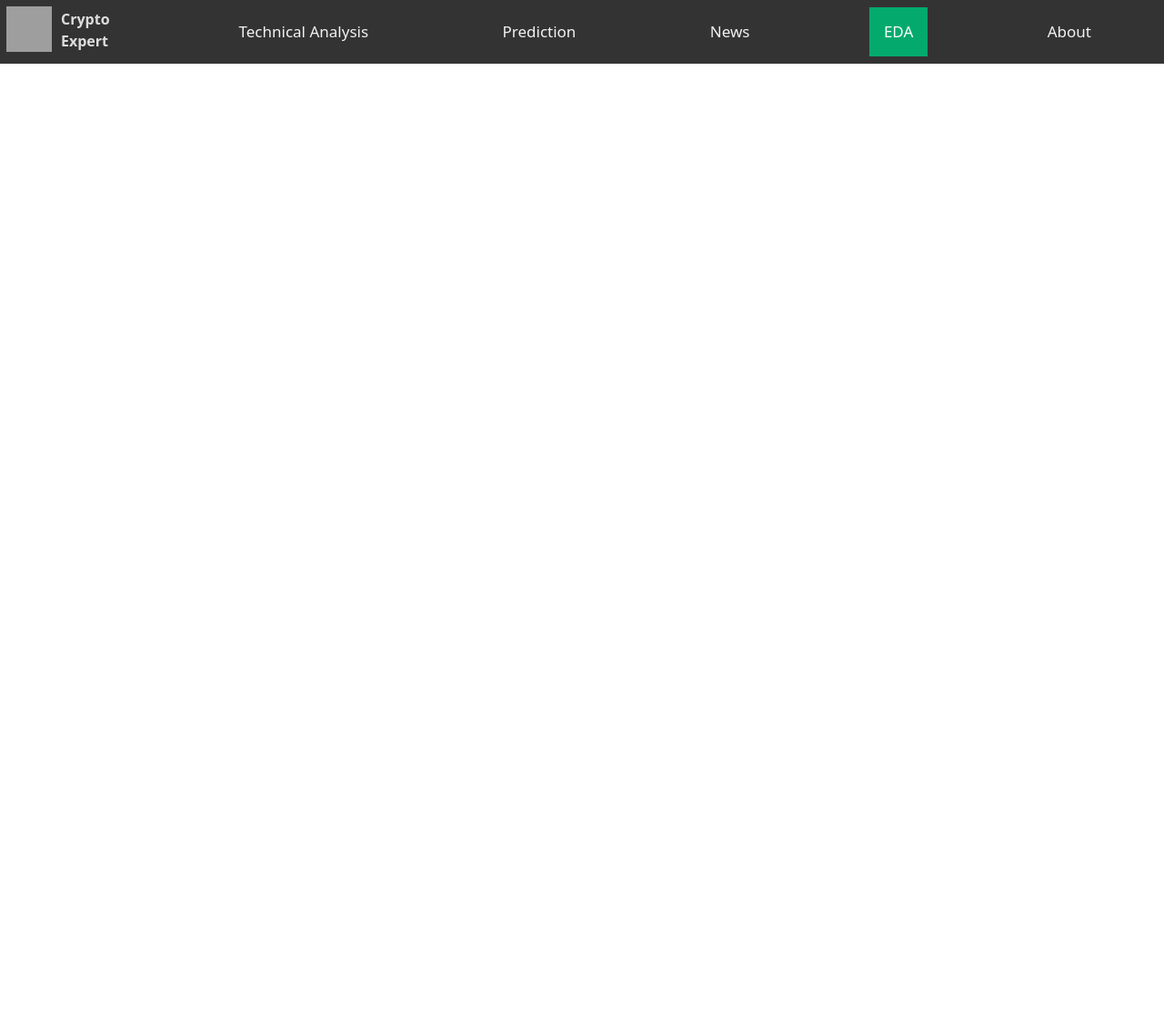
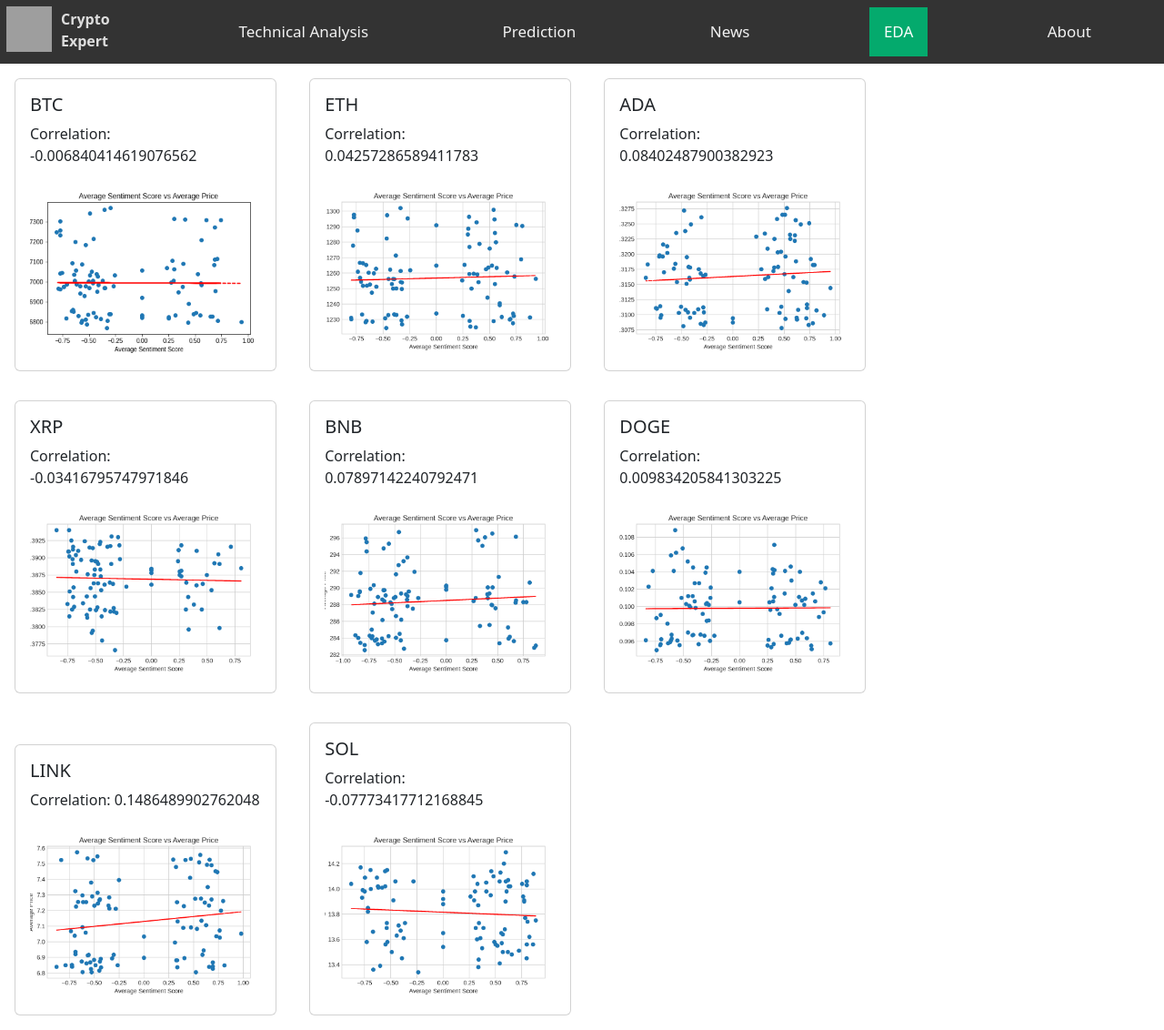
Before and after one commit to KrisesMaskey/Crypto_Expert, a Flask app: page /eda in a window 1280 px wide. Shown: the whole page at 91% size. Before the commit the page ends 800 px from the top, so only its background shows below. Run offline with Flask 2, Linux system fonts and the light colour scheme; grey boxes are pictures that could not be loaded.

Commit message:
Final Commit

```diff
--- a/app.py
+++ b/app.py
@@ -1,4 +1,4 @@
-from flask import Flask, render_template, jsonify, request
+from flask import Flask, render_template, jsonify, request, json
 import cryptocompare
 import pandas as pd
 from datetime import datetime, timedelta
@@ -9,102 +9,117 @@ import numpy as np
 from sklearn.preprocessing import MinMaxScaler
 from tensorflow.python.keras.backend import shape
 from keras.models import load_model
+import matplotlib.pyplot as plt
+import csv
+# Which packages are required for io, urllib, and base64?
+import io
+import urllib, base64
 
 
 app = Flask(__name__)
 
-filemap = {'btc': 'BTC.h5', 'eth':'ETH.h5', 'ada':'ADA.h5', 'xrp':'XRP.h5', 'avax':'AVAX.h5', 'bnb':'BNB.h5', 'dai':'DAI.h5', 'doge':'DOGE.h5', 'dot':'DOT.h5', 'link':'LINK.h5', 'matic':'MATIC.h5', 'shib':'SHIB.h5', 'uni':'UNI.h5', 'sol':'SOL.h5'}
+filemap = {'btc': 'BTC.h5', 'eth': 'ETH.h5', 'ada': 'ADA.h5', 'xrp': 'XRP.h5', 'avax': 'AVAX.h5', 'bnb': 'BNB.h5', 'dai': 'DAI.h5',
+           'doge': 'DOGE.h5', 'dot': 'DOT.h5', 'link': 'LINK.h5', 'matic': 'MATIC.h5', 'shib': 'SHIB.h5', 'uni': 'UNI.h5', 'sol': 'SOL.h5'}
 newsapi = NewsApiClient(api_key='23c0dbae53ec48478d732c848adbc160')
-sc=MinMaxScaler()
+sc = MinMaxScaler()
+
 
 def editDF(test_df):
-  test_df.sort_values(by = 'time', ascending = True, inplace = True)
-  test_df.drop(['conversionType', 'conversionSymbol', 'volumefrom'], axis=1, inplace=True)
-  test_df.reset_index(drop = True, inplace = True)
-  test_df.columns = ['Date','High','Low','Open', 'Volume', 'Close']
-  #test_df.set_index('Date', inplace = True)
-  test_df.Date = pd.to_datetime(test_df.Date, unit = 's')
+    test_df.sort_values(by='time', ascending=True, inplace=True)
+    test_df.drop(['conversionType', 'conversionSymbol',
+                 'volumefrom'], axis=1, inplace=True)
+    test_df.reset_index(drop=True, inplace=True)
+    test_df.columns = ['Date', 'High', 'Low', 'Open', 'Volume', 'Close']
+    #test_df.set_index('Date', inplace = True)
+    test_df.Date = pd.to_datetime(test_df.Date, unit='s')
+
 
 def analyzeText(text=None, url=None):
-  '''
-  This function gets as input either a piece of text or a URL
-  and then contacts the IBM Watson NLU API to perform sentiment
-  and emotion analysis on the text/url.
-  '''
-  #My Credential for Watson Natural Language Processing API
-  IBM_SERVER_URL = 'https://api.us-south.natural-language-understanding.watson.cloud.ibm.com/instances/55c5be0c-2c4c-494d-b203-f8ea3154a608'
-  IBM_API_KEY = '9txKuixO_PkpR-bAKb-3DWLucTFxdE7l12LGhqLTtweg'
+    '''
+    This function gets as input either a piece of text or a URL
+    and then contacts the IBM Watson NLU API to perform sentiment
+    and emotion analysis on the text/url.
+    '''
+    # My Credential for Watson Natural Language Processing API
+    IBM_SERVER_URL = 'https://api.us-south.natural-language-understanding.watson.cloud.ibm.com/instances/55c5be0c-2c4c-494d-b203-f8ea3154a608'
+    IBM_API_KEY = '9txKuixO_PkpR-bAKb-3DWLucTFxdE7l12LGhqLTtweg'
 
-  endpoint = f"{IBM_SERVER_URL}/v1/analyze"
-  username = "apikey"
-  password = IBM_API_KEY
+    endpoint = f"{IBM_SERVER_URL}/v1/analyze"
+    username = "apikey"
+    password = IBM_API_KEY
 
-  parameters = {
-      'features': 'sentiment',
-      'version' : '2022-04-07',
-      'text': text,
-      'language' : 'en',
-      'url' : url # this is an alternative to sending the text
-  }
+    parameters = {
+        'features': 'sentiment',
+        'version': '2022-04-07',
+        'text': text,
+        'language': 'en',
+        'url': url  # this is an alternative to sending the text
+    }
 
-  resp = requests.get(endpoint, params=parameters, auth=(username, password))
+    resp = requests.get(endpoint, params=parameters, auth=(username, password))
 
-  error_check = resp.json()
+    error_check = resp.json()
 
-  if 'error' in error_check:
-    return None
-  else:
-    return resp.json()
+    if 'error' in error_check:
+        return None
+    else:
+        return resp.json()
+
 
 @app.route('/')
 def index():
     return render_template('index.html')
 
+
 @app.route('/prediction')
 def pred():
     return render_template('prediction.html')
+
 
 @app.route('/news')
 def news():
     return render_template('news.html')
 
+
 @app.route('/eda')
 def eda():
-    return render_template('eda.html')
+    with open('./static/eda.json') as test_file:
+      data = json.load(test_file)
+      print(data)
+      return render_template('eda.html', coin_data=data)
+
 
 @app.route('/about')
 def about():
     return render_template('about.html')
 
 
-
 @app.route('/getnews')
 def getnews():
     param = (request.args.get('query'))
 
-    req_headlines = newsapi.get_everything(q = param,
-        language='en',
-        page_size=10)
+    req_headlines = newsapi.get_everything(q=param,
+                                           language='en',
+                                           page_size=10)
 
     arr = req_headlines['articles']
     sentiment_score = []
 
     for item in arr:
-        score = analyzeText(url = item['url'])
+        score = analyzeText(url=item['url'])
         sentiment_score.append(score)
 
-    return jsonify({'news_article':req_headlines, 'score':sentiment_score})
+    return jsonify({'news_article': req_headlines, 'score': sentiment_score})
+
 
 @app.route('/getdata')
 def getdata():
-    #Receive Params
+    # Receive Params
 
     param = (request.args.get('coin_name')).upper()
 
-    if((cryptocompare.get_price(param)) is None):
-        return(jsonify({'data': 'Error'}))
-
-
+    if ((cryptocompare.get_price(param)) is None):
+        return (jsonify({'data': 'Error'}))
 
     current_date = time.mktime((datetime.now()).timetuple())
     dt = datetime.now()
@@ -112,7 +127,8 @@ def getdata():
     test_df = pd.DataFrame()
 
     while (dt > req_date):
-        temp = pd.DataFrame(cryptocompare.get_historical_price_hour(param, 'USD', limit=1644, exchange='CCCAGG', toTs=dt))
+        temp = pd.DataFrame(cryptocompare.get_historical_price_hour(
+            param, 'USD', limit=1644, exchange='CCCAGG', toTs=dt))
         test_df = test_df.append(temp)
         current_date = current_date - (3600*1644)
         dt = (datetime.fromtimestamp(current_date - (3600*1644)))
@@ -122,6 +138,7 @@ def getdata():
 
     return result
 
+
 @app.route('/getpred')
 def getpred():
     param = (request.args.get('coin_name'))
@@ -129,7 +146,8 @@ def getpred():
     dt = datetime.now()
     test_df = pd.DataFrame()
 
-    temp = pd.DataFrame(cryptocompare.get_historical_price_hour(param, 'USD', limit=72, exchange='CCCAGG', toTs=dt))
+    temp = pd.DataFrame(cryptocompare.get_historical_price_hour(
+        param, 'USD', limit=72, exchange='CCCAGG', toTs=dt))
     test_df = test_df.append(temp)
     editDF(test_df)
 
@@ -137,9 +155,9 @@ def getpred():
     FutureTimeSteps = 1
 
     last_datetime = test_df['Date'][test_df.index[-1]]
-    unix_datetime =  (time.mktime(last_datetime.timetuple()))
+    unix_datetime = (time.mktime(last_datetime.timetuple()))
 
-    close_data = test_df["Close"].values.reshape(-1,1)
+    close_data = test_df["Close"].values.reshape(-1, 1)
     mod_df = test_df[['Date', 'Close']]
 
     DataScaler = sc.fit(close_data)
@@ -150,20 +168,102 @@ def getpred():
     pred_date = 0
 
     while cnt != 6:
-        transformed_ten_prices = DataScaler.transform(np.array(last_ten_prices).reshape(-1,1))
-        transformed_ten_prices = transformed_ten_prices.reshape(1, TimeSteps, FutureTimeSteps)
+        transformed_ten_prices = DataScaler.transform(
+            np.array(last_ten_prices).reshape(-1, 1))
+        transformed_ten_prices = transformed_ten_prices.reshape(
+            1, TimeSteps, FutureTimeSteps)
         next_day_price = regressor.predict(transformed_ten_prices)
         next_day_price = DataScaler.inverse_transform(next_day_price)
         next_day_pred.append(next_day_price)
         cnt += 1
         last_ten_prices = last_ten_prices[1:]
         pred_date = unix_datetime + (3600*cnt)
-        mod_df.loc[len(mod_df.index)] = ([datetime.fromtimestamp(pred_date), next_day_price[0][0]])
+        mod_df.loc[len(mod_df.index)] = (
+            [datetime.fromtimestamp(pred_date), next_day_price[0][0]])
         last_ten_prices = np.insert(last_ten_prices, 11, next_day_price)
 
     result = mod_df.to_json(orient="split", index=False)
     return result
 
 
+@app.route('/geteda')
+def geteda():
+    # Find the correlation between the average news sentiment per hour over the past 96 hours and the price of the coin per hour over the past 24 hours
+    param = 'BTC'
+
+    #  Get the current time and the time 96 hours ago
+    current_date = time.mktime((datetime.now()).timetuple())
+    dt = datetime.now()
+    req_date = dt - timedelta(days=4)
+    test_df = pd.DataFrame()
+
+    #  Get the price data for the past 96 hours
+    while (dt > req_date):
+        temp = pd.DataFrame(cryptocompare.get_historical_price_hour(
+            param, 'USD', limit=96, exchange='CCCAGG', toTs=dt))
+        test_df = test_df.append(temp)
+        current_date = current_date - (3600*96)
+        dt = (datetime.fromtimestamp(current_date - (3600*96)))
+
+    #  Get the news data for the past 96 hours
+    req_headlines = newsapi.get_everything(q=param,
+                                           language='en',
+                                           page_size=97,
+                                           from_param=req_date,
+                                           to=dt)
+
+    #  Get the average sentiment score for each hour
+    arr = req_headlines['articles']
+    sentiment_score = []
+    for item in arr:
+        score = analyzeText(url=item['url'])
+        if score:
+            sentiment_score.append(score['sentiment']['document']['score'])
+        else:
+            sentiment_score.append(0.0)
+
+    #  Get the average sentiment score for each hour
+    sentiment_score = np.array(sentiment_score)
+    sentiment_score = sentiment_score.reshape(-1, 1)
+    sentiment_score = np.mean(sentiment_score, axis=1)
+    print(sentiment_score)
+
+    #  Get the average price for each hour
+    close_data = test_df["close"].values.reshape(-1, 1)
+    close_data = np.mean(close_data, axis=1)
+    print(close_data)
+
+    # Create a scatter plot of the average sentiment score and the average price
+    plt.scatter(sentiment_score, close_data)
+    plt.xlabel('Average Sentiment Score')
+    plt.ylabel('Average Price')
+    plt.title('Average Sentiment Score vs Average Price')
+    # Show trendline for the scatter plot
+    z = np.polyfit(sentiment_score, close_data, 1)
+    p = np.poly1d(z)
+    plt.plot(sentiment_score, p(sentiment_score), "r--")
+
+    # Increase plot resolution
+    plt.rcParams['figure.dpi'] = 300
+
+    # Make plot look nicer
+    plt.style.use('seaborn-whitegrid')
+
+    # Save the graph
+    plt.savefig('./static/images/eda.png')
+
+    #  Find the correlation between the average sentiment score and the average price
+    corr = np.corrcoef(sentiment_score, close_data)
+    corr = corr[0][1]
+
+    # Save correlation to a CSV file with name of coin, correlation, and graph name
+    with open('./static/eda.csv', 'a') as f:
+        writer = csv.writer(f)
+        writer.writerow([param, corr, 'eda.png'])
+
+
+
+
+
 if __name__ == "__main__":
     app.run(debug=True)
--- /dev/null
+++ b/static/eda.json
@@ -0,0 +1,42 @@
+[
+  {
+    "name": "BTC",
+    "corr": -0.006840414619076562,
+    "image": "eda.png"
+  },
+  {
+    "name": "ETH",
+    "corr": 0.04257286589411783,
+    "image": "eda.png"
+  },
+  {
+    "name": "ADA",
+    "corr": 0.08402487900382923,
+    "image": "eda.png"
+  },
+  {
+    "name": "XRP",
+    "corr": -0.03416795747971846,
+    "image": "eda-xrp.png"
+  },
+  {
+    "name": "BNB",
+    "corr": 0.07897142240792471,
+    "image": "eda-bnb.png"
+  },
+  {
+    "name": "DOGE",
+    "corr": 0.009834205841303225,
+    "image": "eda-doge.png"
+  },
+  {
+    "name": "LINK",
+    "corr": 0.1486489902762048,
+    "image": "eda-link.png"
+  },
+  {
+    "name": "SOL",
+    "corr": -0.07773417712168845,
+    "image": "eda-sol.png"
+  }
+]
--- a/templates/eda.html
+++ b/templates/eda.html
@@ -24,5 +24,28 @@
             <a href="about">About</a>
         </div>
     </div>
+    {% for coin in coin_data %}
+        <div class="card">
+            <div class="card-body">
+                <h5 class="card-title">{{ coin.name }}</h5>
+                <p class="card-text">Correlation: {{ coin.corr }}</p>
+                <img class="card-img-top" src="{{ url_for('static', filename='images/' + 'eda-' + coin.name.lower() + '.png') }}" alt="Card image cap">
+            </div>
+            <style>
+                .card {
+                    width: 18rem;
+                    margin: 1rem;
+                    display: inline-block;
+                }
+                .card-img-top {
+                    width: 100%;
+                    height: 15vw;
+                    object-fit: cover;
+                }
+            </style>
+        </div>
+    {% endfor %}
+    </div>
+
 </body>
 </html>
```
Also changed, not shown: static/eda.csv (added, +9 -0 lines), static/images/eda-ada.png (added), static/images/eda-bnb.png (added), static/images/eda-btc.png (added), static/images/eda-doge.png (added), static/images/eda-eth.png (added), static/images/eda-link.png (added), static/images/eda-sol.png (added), static/images/eda-xrp.png (added), 3 other files.
